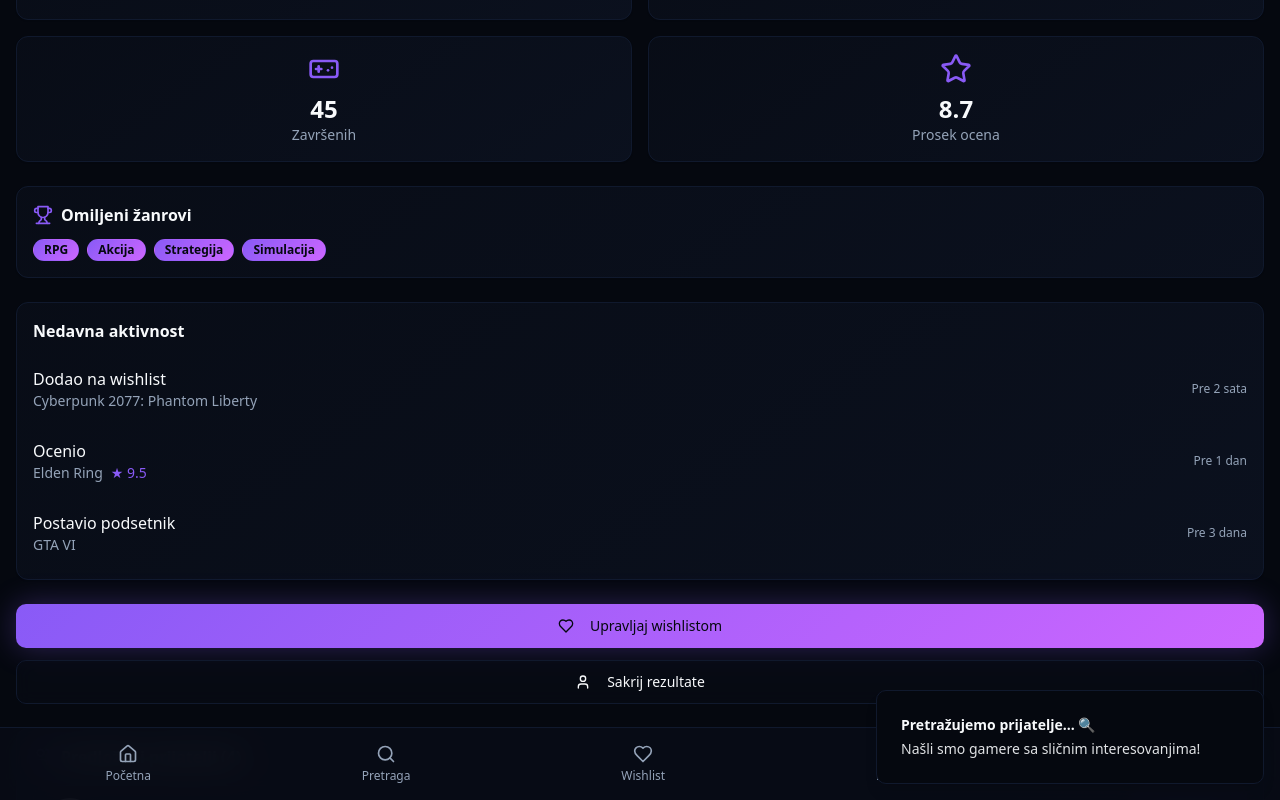
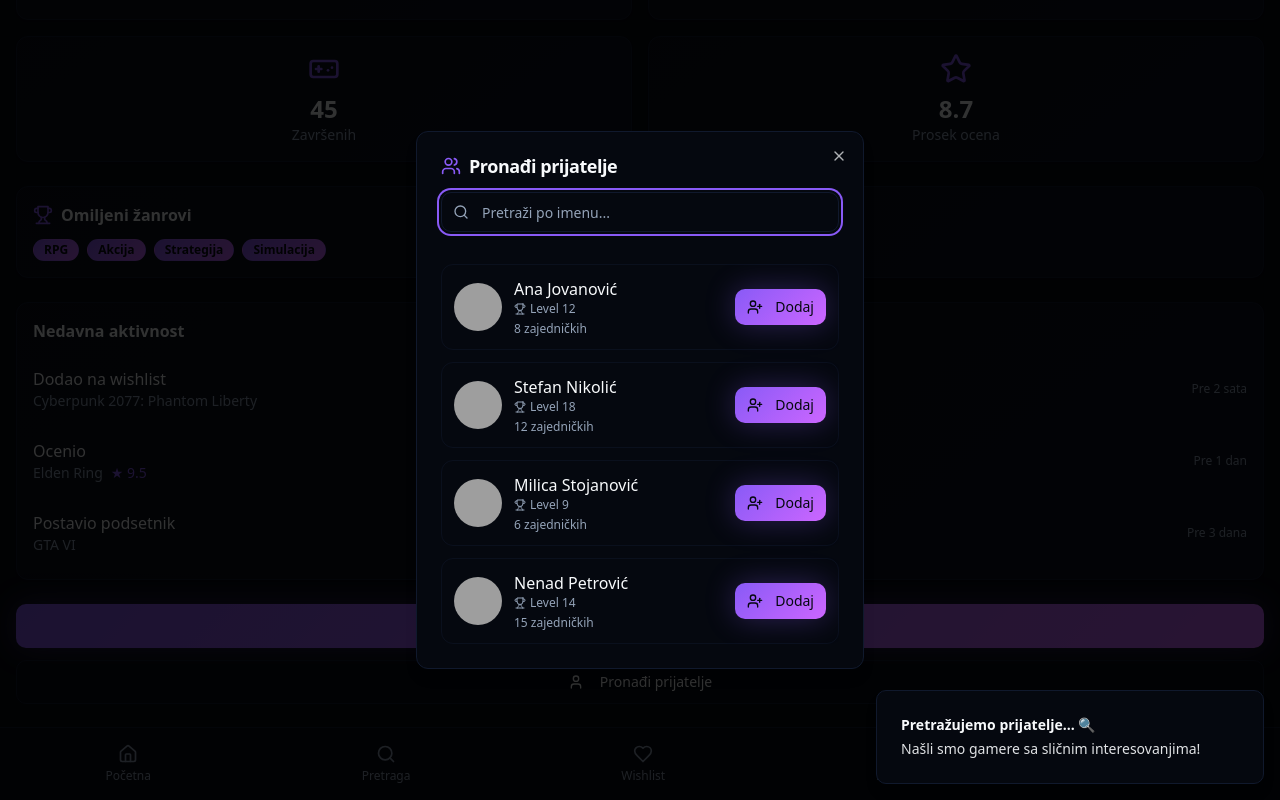
Before and after one commit to sttaki/social-play-path, a React (Vite) app: page /profile in a window 1280 px wide. Both pictures are taken after a click on the button "Pronađi prijatelje". Shown: the part 296-1096 px from the top of the page. Built offline with nearby package versions, Linux system fonts and the light colour scheme; grey boxes are pictures that could not be loaded.

Commit message:
Fix "Find friends" button functionality
The "Find friends" button now opens a modal with a search bar and a list of random users, providing a more interactive experience.

```diff
--- a/src/pages/Profile.tsx
+++ b/src/pages/Profile.tsx
@@ -1,8 +1,10 @@
-import { User, Settings, Heart, Calendar, Trophy, Star, GamepadIcon, UserPlus, Users } from "lucide-react";
+import { User, Settings, Heart, Calendar, Trophy, Star, GamepadIcon, UserPlus, Users, Search, X } from "lucide-react";
 import { Button } from "@/components/ui/button";
 import { Card } from "@/components/ui/card";
 import { Badge } from "@/components/ui/badge";
 import { Avatar, AvatarFallback, AvatarImage } from "@/components/ui/avatar";
+import { Input } from "@/components/ui/input";
+import { Dialog, DialogContent, DialogHeader, DialogTitle } from "@/components/ui/dialog";
 import { useState } from "react";
 import { useToast } from "@/hooks/use-toast";
 
@@ -77,17 +79,20 @@ const suggestedFriends = [
 export default function Profile() {
   const [showFriendSearch, setShowFriendSearch] = useState(false);
   const [addedFriends, setAddedFriends] = useState<number[]>([]);
+  const [searchQuery, setSearchQuery] = useState("");
   const { toast } = useToast();
 
   const handleFindFriends = () => {
-    setShowFriendSearch(!showFriendSearch);
-    if (!showFriendSearch) {
+    setShowFriendSearch(true);
     toast({
       title: "Pretražujemo prijatelje... 🔍",
       description: "Našli smo gamere sa sličnim interesovanjima!",
     });
-    }
   };
+
+  const filteredFriends = suggestedFriends.filter(friend =>
+    friend.name.toLowerCase().includes(searchQuery.toLowerCase())
+  );
 
   const handleAddFriend = (friendId: number, friendName: string) => {
     setAddedFriends(prev => [...prev, friendId]);
@@ -199,20 +204,35 @@ export default function Profile() {
 
         <Button variant="outline" className="w-full" size="lg" onClick={handleFindFriends}>
           <User className="h-5 w-5 mr-2" />
-          {showFriendSearch ? 'Sakrij rezultate' : 'Pronađi prijatelje'}
+          Pronađi prijatelje
         </Button>
       </div>
 
-      {/* Friend Search Results */}
-      {showFriendSearch && (
-        <Card className="gradient-card p-4 mt-6">
-          <h3 className="font-semibold mb-4 flex items-center gap-2">
+      {/* Friend Search Modal */}
+      <Dialog open={showFriendSearch} onOpenChange={setShowFriendSearch}>
+        <DialogContent className="max-w-md max-h-[80vh] overflow-hidden flex flex-col">
+          <DialogHeader>
+            <DialogTitle className="flex items-center gap-2">
               <Users className="h-5 w-5 text-primary" />
-            Predloženi prijatelji ({suggestedFriends.length})
-          </h3>
-          <div className="space-y-3">
-            {suggestedFriends.map((friend) => (
-              <div key={friend.id} className="flex items-center gap-3 p-3 rounded-lg border border-border/50">
+              Pronađi prijatelje
+            </DialogTitle>
+          </DialogHeader>
+
+          {/* Search Bar */}
+          <div className="relative mb-4">
+            <Search className="absolute left-3 top-1/2 transform -translate-y-1/2 h-4 w-4 text-muted-foreground" />
+            <Input
+              placeholder="Pretraži po imenu..."
+              value={searchQuery}
+              onChange={(e) => setSearchQuery(e.target.value)}
+              className="pl-10"
+            />
+          </div>
+
+          {/* Friends List */}
+          <div className="flex-1 overflow-y-auto space-y-3">
+            {filteredFriends.map((friend) => (
+              <div key={friend.id} className="flex items-center gap-3 p-3 rounded-lg border border-border/50 hover:bg-accent/50 transition-colors">
                 <Avatar className="h-12 w-12">
                   <AvatarImage src={friend.avatar} />
                   <AvatarFallback>
@@ -220,15 +240,14 @@ export default function Profile() {
                   </AvatarFallback>
                 </Avatar>
 
-                <div className="flex-1">
-                  <h4 className="font-medium">{friend.name}</h4>
-                  <div className="flex items-center gap-4 text-sm text-muted-foreground">
+                <div className="flex-1 min-w-0">
+                  <h4 className="font-medium truncate">{friend.name}</h4>
+                  <div className="flex flex-col gap-1 text-xs text-muted-foreground">
                     <span className="flex items-center gap-1">
                       <Trophy className="h-3 w-3" />
                       Level {friend.level}
                     </span>
-                    <span>{friend.sharedGames} zajedničkih igara</span>
-                    <span>{friend.mutualFriends} zajedničkih prijatelja</span>
+                    <span>{friend.sharedGames} zajedničkih</span>
                   </div>
                 </div>
 
@@ -252,9 +271,16 @@ export default function Profile() {
                 </Button>
               </div>
             ))}
+
+            {filteredFriends.length === 0 && searchQuery && (
+              <div className="text-center py-8 text-muted-foreground">
+                <Users className="h-8 w-8 mx-auto mb-2 opacity-50" />
+                <p>Nema rezultata za "{searchQuery}"</p>
               </div>
-        </Card>
             )}
+          </div>
+        </DialogContent>
+      </Dialog>
     </div>
   );
 }
```
Lines whose indentation alone changed are shown as unchanged.
